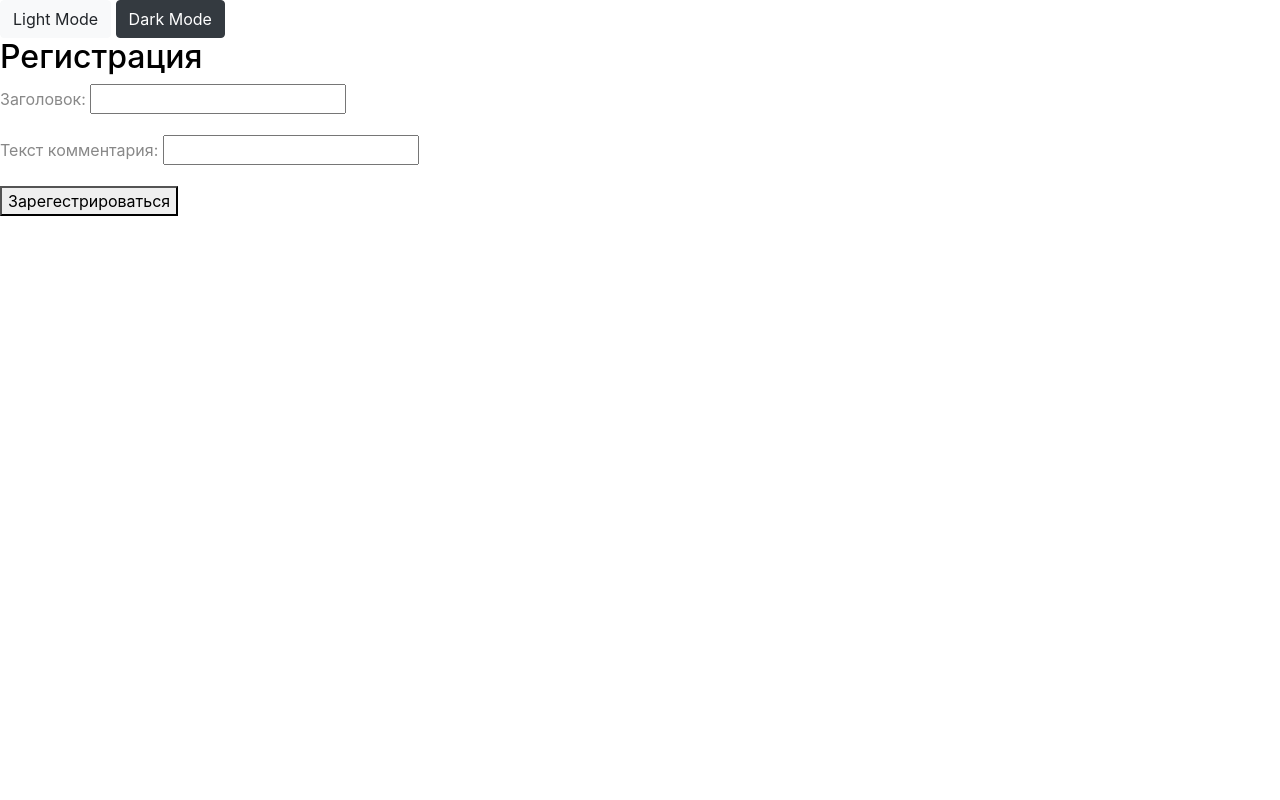
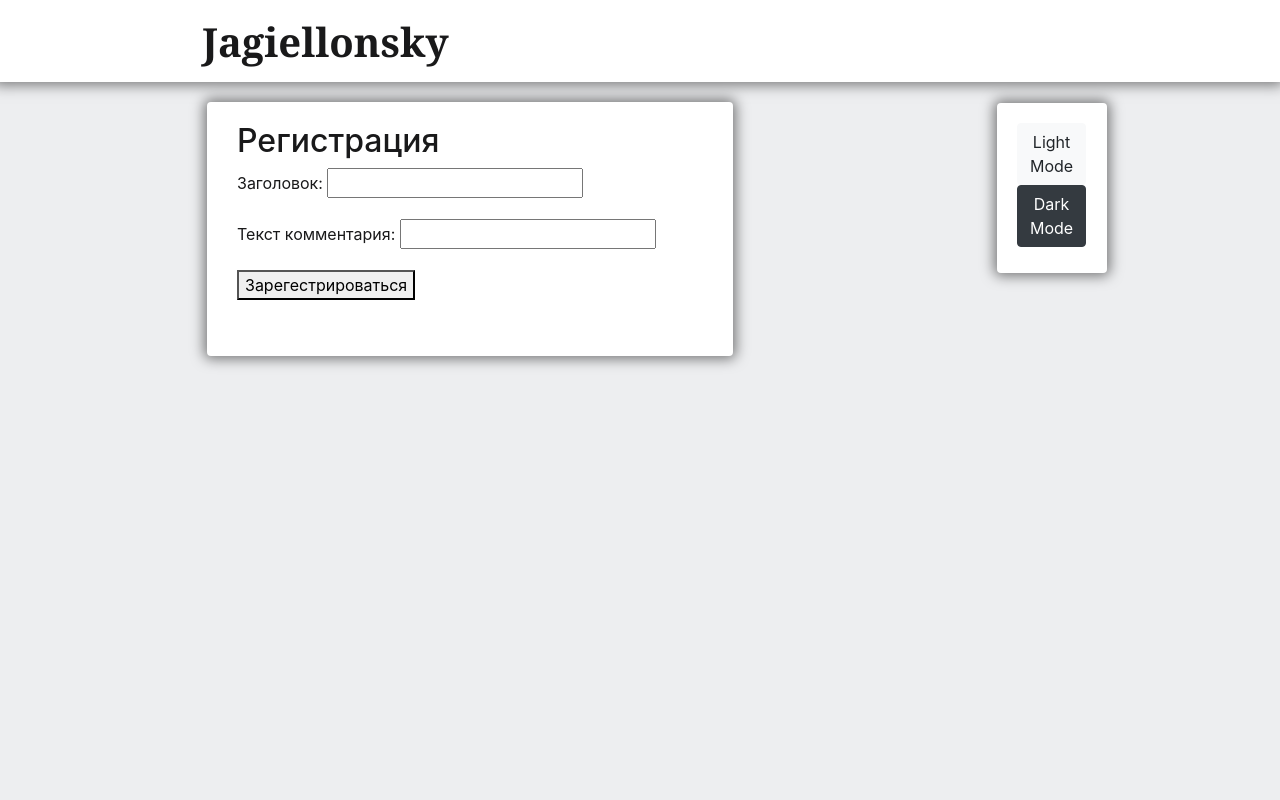
Before and after one commit to rodionIlnitskey/Jagiellon, a Django app: template articles/templates/signup.html in a window 1280 px wide. Run offline with Django 3.2, Linux system fonts and the light colour scheme; the template is opened without the code that fills it: values that come from a table or form of the project are taken from there, others are empty; parts of the project's set-up code (start-up, migrations or seed data) failed here and were passed over; some libraries are stand-ins or nearby versions.

Commit message:
Изменена вариация переключения цветовй темы

```diff
--- a/articles/static/css/styles/light.css
+++ b/articles/static/css/styles/light.css
@@ -1,36 +1,64 @@
-body{
-    background-color: #fff;
-}
-
-h1, h2, h3, h4, h5, h6{
-    color: black;
-}
-
-p, span, small{
-    color: #888;
-}
-
-#box{
-    width: 400px;
-    margin: 0 auto;
-    margin-top: 100px;
-    border: 2px solid #e7e7e7;
-    border-radius: 5px;
-    text-align: center;
-    padding: 20px;
-    background-color: #F8F8F8!important;
-}
-
-#profile_pic{
-    display: block;
-    border-radius: 50%;
-    margin: 10px auto;
-    width: 200px;
-    border: 2px solid #e7e7e7;
+body {
+  color: #19191A;
+  background-color: #EDEEF0;
+  margin: 7;
 
 }
 
-hr{
-    margin: 20px;
-    background-color: #eaeaea;
+.obsh {
+  margin-left: 200px;
+  border: 2px;
+  padding-left: 30px;
+  padding-top: 20px;
+  margin-top: 20px;
+  padding-bottom: 40px;
+  padding-right: 40px;
+  margin-right: 540px;
+  box-shadow: 0 0 13px 3px rgba(0,0,0,.5);
+  border-radius: 4px;
+  background-color: #ffffff;
 }
+
+header {
+    font-family: Georgia, serif;
+    background-color: #ffffff;
+    color: #19191A;
+    margin-top: -15px;
+    margin-bottom: 1px;
+    margin-left: -10px;
+    margin-right: -7px;
+    padding-left: 50px;
+    padding-top: 20px;
+    padding-bottom: 10px;
+    display: block;
+    box-shadow: 0 0 13px 3px rgba(0,0,0,.5);
+  }
+
+header a{
+  text-decoration: none;
+  font-weight:bold;
+
+  color: #19191A;
+  margin-left: 155px;
+  font-size: 250%;
+
+}
+
+.rightnews {
+  background-color: #ffffff;
+  width: 0px;
+  height: 140px;
+  position: fixed;
+  top: 103px;
+  padding-bottom: 10px;
+  margin-left: 990px;
+  padding-right: 90px;
+  padding-left: 20px;
+  padding-top: 20px;
+  padding-bottom: 150px;
+  border: 1px;
+  border-radius: 4px;
+  display: block;
+  box-shadow: 0 0 13px 3px rgba(0,0,0,.5)
+
+}
--- a/articles/templates/signup.html
+++ b/articles/templates/signup.html
@@ -14,11 +14,14 @@
 
 {% block content %}
 
+<header>
+  <a href="{% url 'articles:index' %}">Jagiellonsky</a>
 
-
-   	<button class="btn btn-light" onclick="swapStyle('/static/css/styles/light.css')">Light Mode</button>
-    <button class="btn btn-dark" onclick="swapStyle('/static/css/styles/dark.css')">Dark Mode</button>
-
+</header>
+<div class="rightnews">
+  <button class="btn btn-light" onclick="swapStyle('/static/css/styles/light.css')">Light Mode</button>
+  <button class="btn btn-dark" onclick="swapStyle('/static/css/styles/dark.css')">Dark Mode</button>
+</div>
 
 <script type="text/javascript">
 
@@ -53,7 +56,7 @@
     */
 
   </script>
-
+<div class="obsh">
 <h2>Регистрация</h2>
 
 <form method="post">
@@ -61,7 +64,7 @@
   {{ form.as_p }}
   <button type="submit">Зарегестрироваться</button>
 </form>
-
+</div>
 
 
 {% endblock %}
```
Also changed, not shown: articles/static/css/styles/dark.css (+60 -32 lines), articles/static/css/styles/main.css (+43 -0 lines).
